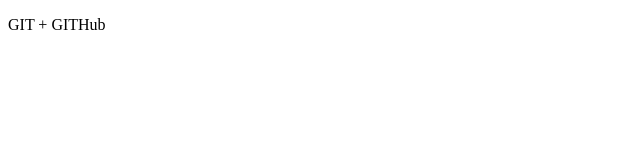
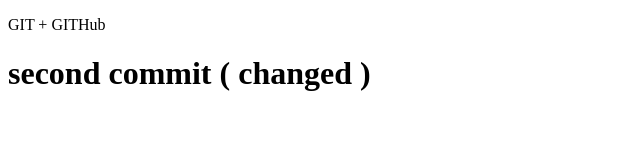
Before and after one commit to Ruscore-Main/gittest, a plain HTML site: page index.html in a window 1280 px wide. Shown: the whole page, without its empty margins (0-640 px from the left). Drawn offline with Linux system fonts and the light colour scheme.

Commit message:
Our first changes

```diff
--- a/index.html
+++ b/index.html
@@ -6,5 +6,6 @@
 </head>
 <body>
 	<p>GIT + GITHub</p>
+	<h1>second commit ( changed )</h1>
 </body>
 </html>
```
